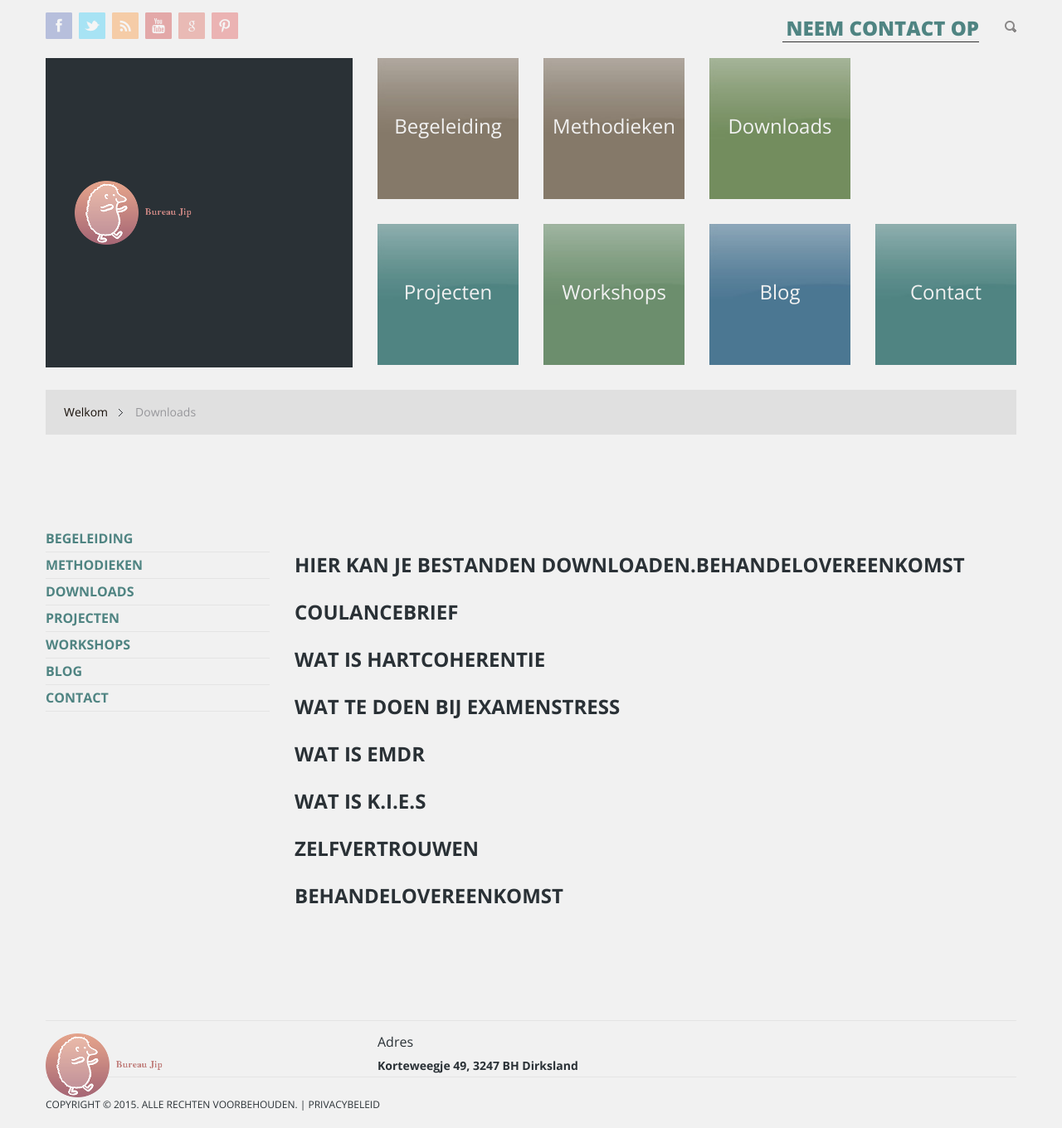
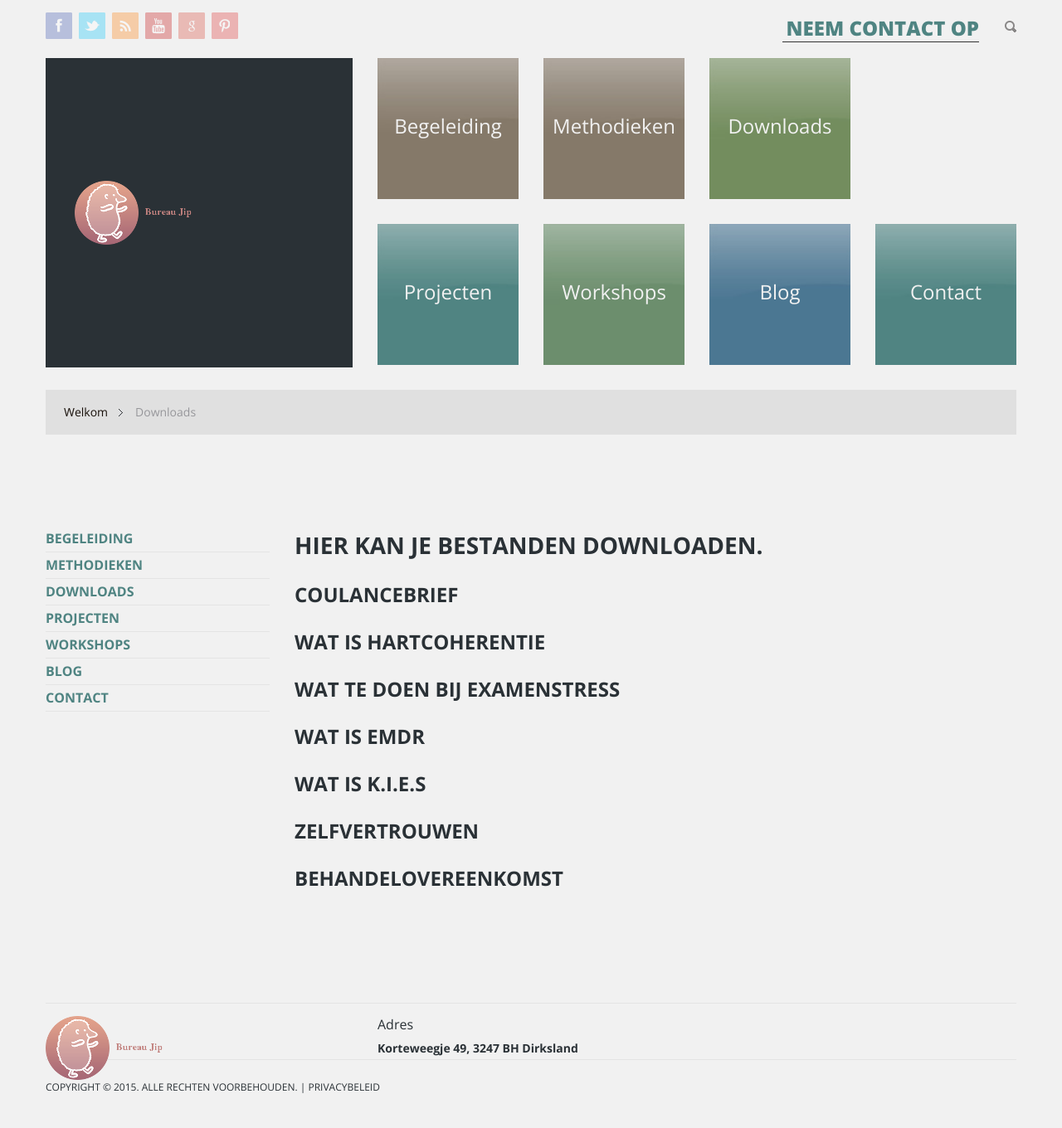
Before and after one commit to mrquincle/bureau-jip, a Jekyll site: the page built from 03-downloads.md, in a window 1280 px wide. Shown: the whole page at 83% size. Built offline with Jekyll 4.4.1, drawn with Linux system fonts in a browser that asks for light colours; after the commit the page ends 1339 px from its top, so only the background shows below that.

Commit message:
Update 03-downloads.md

```diff
--- a/03-downloads.md
+++ b/03-downloads.md
@@ -7,12 +7,12 @@ image2: downloads_page2.jpg
 image-position: top
 ---
 
-## Hier kan je bestanden downloaden.behandelovereenkomst
+# Hier kan je bestanden downloaden.
+
 ## coulancebrief
 ## wat is hartcoherentie
 ## wat te doen bij examenstress
 ## wat is EMDR
 ## wat is K.I.E.S
-
 ## zelfvertrouwen
-##behandelovereenkomst
+## behandelovereenkomst
```
